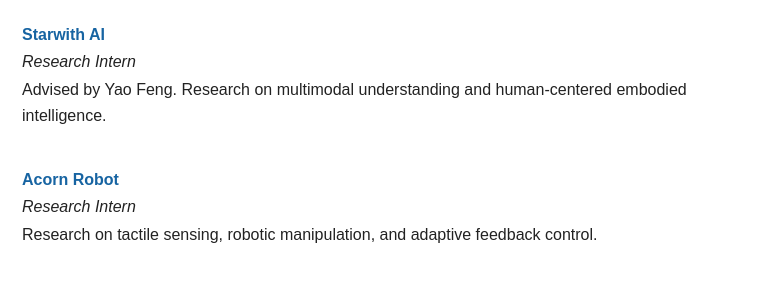
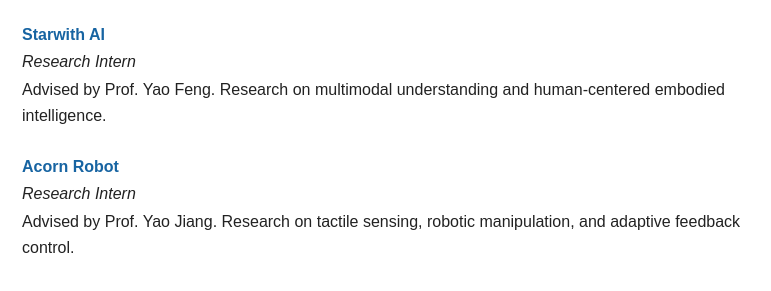
Before and after one commit to leiyj23/leiyj23.github.io, a plain HTML site: page index.html in a window 1280 px wide. Shown: the part 2042-2333 px from the top of the page, 330-1101 px from the left. Drawn offline with Linux system fonts and the light colour scheme.

Commit message:
Update research experience adviser descriptions

```diff
--- a/index.html
+++ b/index.html
@@ -121,7 +121,7 @@
         <div class="experience-description">
           <h3 id="starwith-heading"><a href="https://starwith.ai/">Starwith AI</a></h3>
           <p class="role">Research Intern</p>
-          <p>Advised by Yao Feng. Research on multimodal understanding and human-centered embodied intelligence.</p>
+          <p>Advised by Prof. Yao Feng. Research on multimodal understanding and human-centered embodied intelligence.</p>
         </div>
       </article>
       <article class="experience" aria-labelledby="acorn-heading">
@@ -130,7 +130,7 @@
         <div class="experience-description">
           <h3 id="acorn-heading"><a href="https://www.linkedin.com/company/acornrobot/home/">Acorn Robot</a></h3>
           <p class="role">Research Intern</p>
-          <p>Research on tactile sensing, robotic manipulation, and adaptive feedback control.</p>
+          <p>Advised by Prof. Yao Jiang. Research on tactile sensing, robotic manipulation, and adaptive feedback control.</p>
         </div>
       </article>
       <!-- TODO(owner): Supply a verified ARL website URL if a link is desired. -->
```
